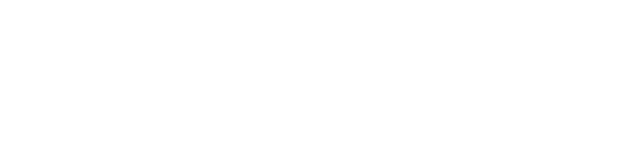
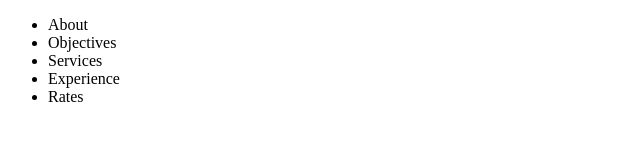
Before and after one commit to BERTHA652/DOCHAS, a plain HTML site: page index.html in a window 1280 px wide. Shown: the whole page, without its empty margins (0-640 px from the left). Drawn offline with Linux system fonts and the light colour scheme.

Commit message:
edited html document

```diff
--- a/index.html
+++ b/index.html
@@ -1,8 +1,17 @@
 <!DOCTYPE html>
 <html>
     <head>
+    </head>
         <body>
+            <nav>
+                <ul>
+                    <li><a href="about.html"></a>About</li>
+                    <li><a href="Objectives.html"></a>Objectives</li>
+                    <li><a href="Services"></a>Services</li>
+                    <li><a href="Experience.html"></a>Experience</li>
+                    <li><a href="Rates.html"></a>Rates</li>
+                </ul>
+            </nav>
 
         </body>
-    </head>
 </html>
```
